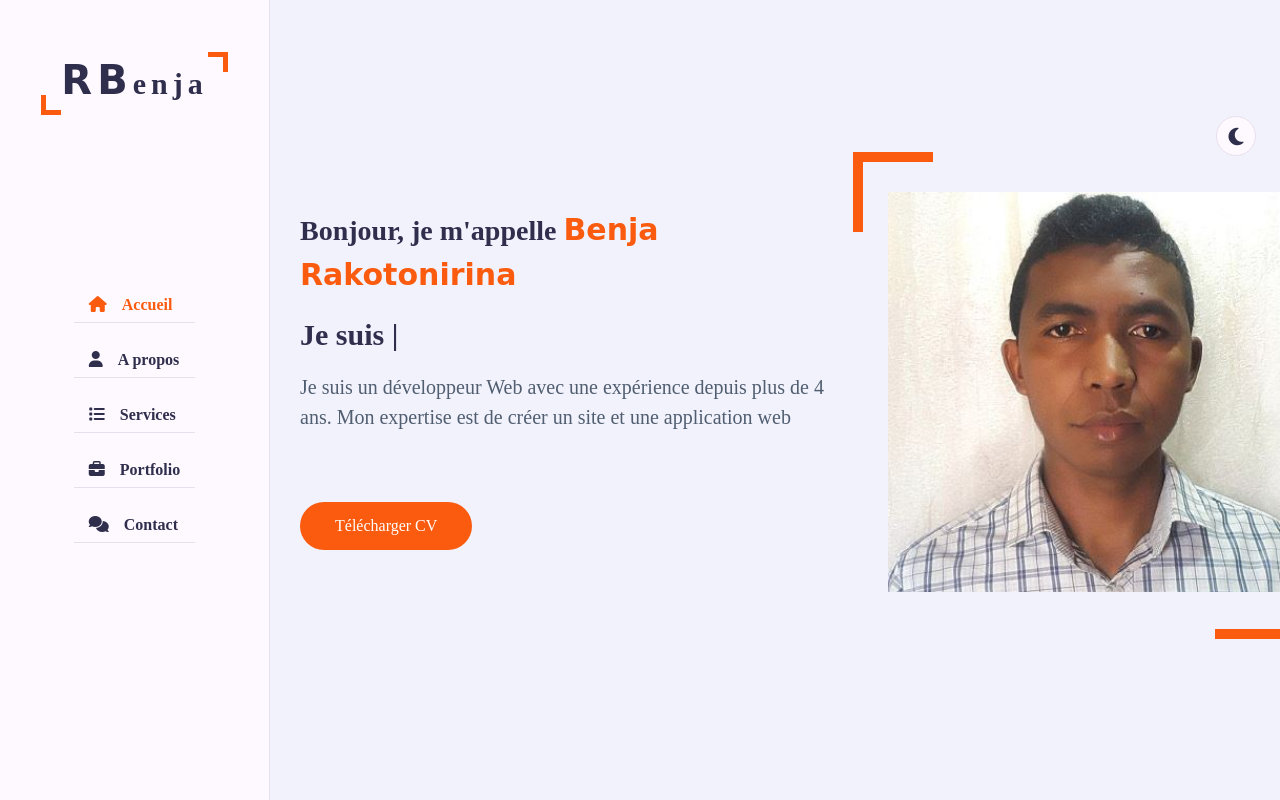
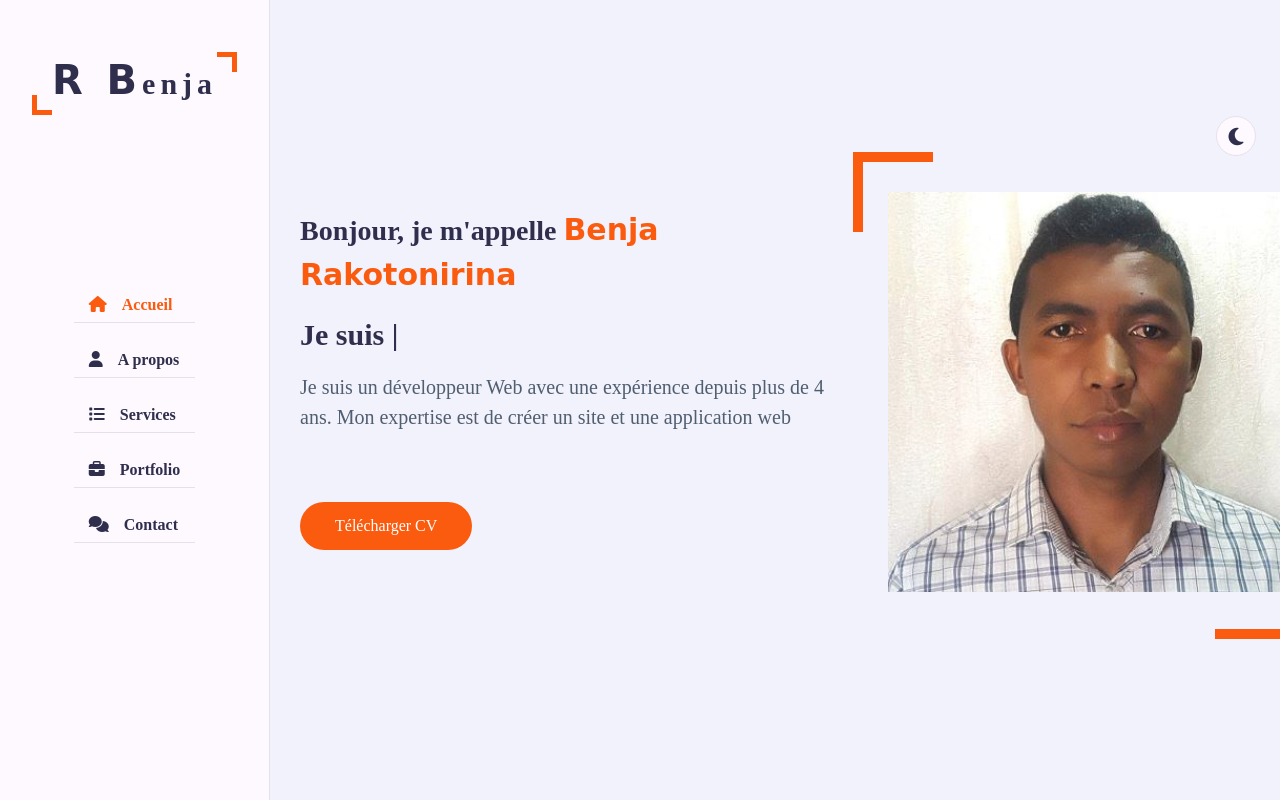
Before and after one commit to Benja84/portfolio, a plain HTML site: page index.html in a window 1280 px wide. Drawn offline with nearby package versions, Linux system fonts and the light colour scheme; a web font is replaced by a local one.

Commit message:
branch test

```diff
--- a/index.html
+++ b/index.html
@@ -23,7 +23,7 @@
         <!-- ===== Aside start ===== -->
         <div class="aside">
             <div class="logo">
-                <a href="#"><span>RB</span>enja</a>
+                <a href="#"><span>R B</span>enja</a>
             </div>
             <div class="nav-toggler">
                 <span></span>
```
